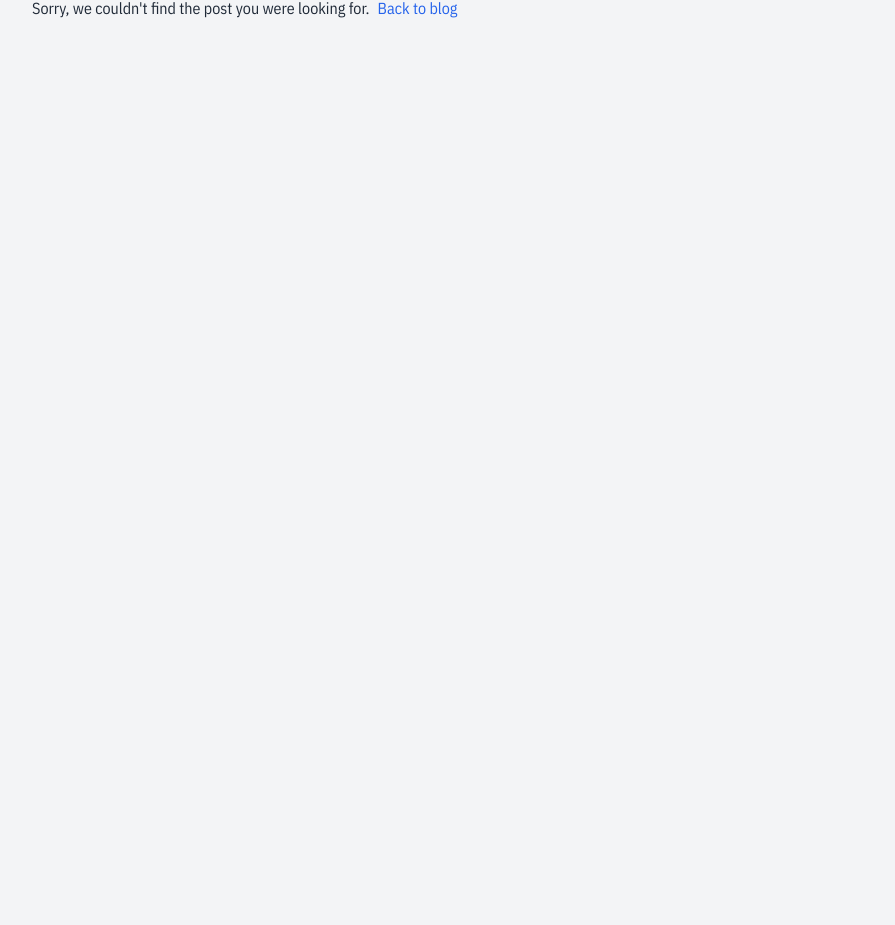
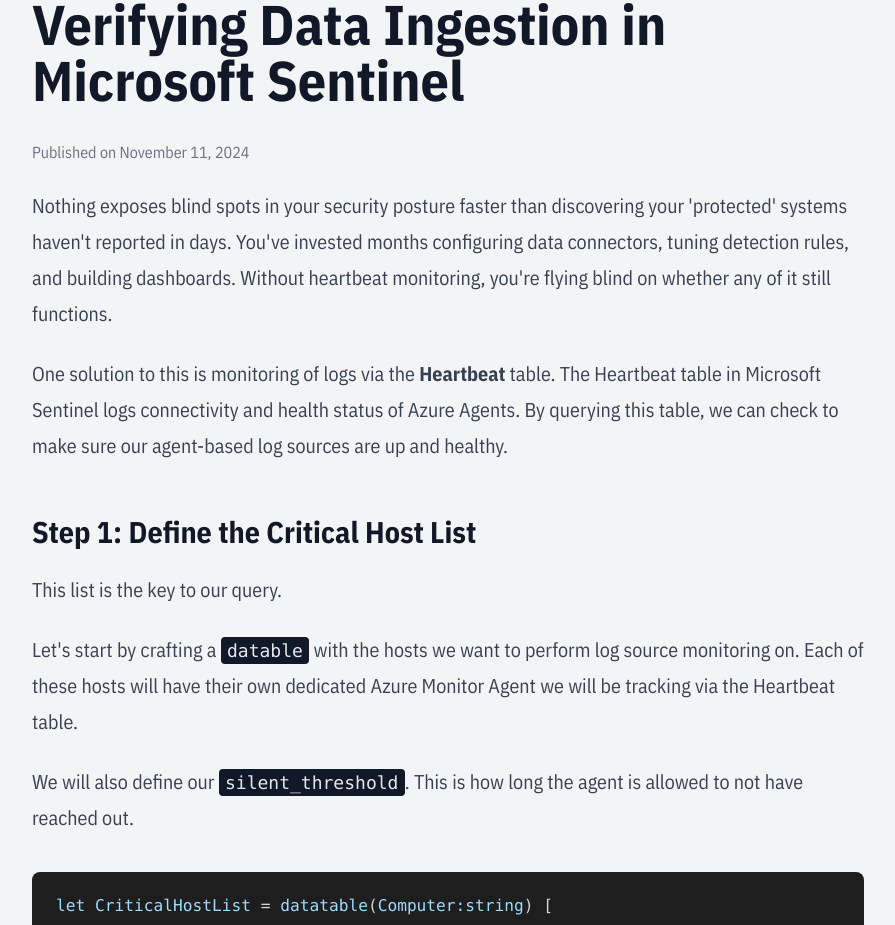
Before and after one commit to Rixonpolvi/rixonpolvi.github.io, a React (Vite) app: page /blog/verifying-data-ingestion-in-microsoft-sentinel in a window 1280 px wide. Before the commit this address had no page. Shown: the part 172-1097 px from the top of the page, without its empty margins (192-1087 px from the left). Before the commit the page ends 800 px from the top, so only its background shows below. Built offline with nearby package versions, Linux system fonts and the light colour scheme.

Commit message:
Removed template blog posts, finalized VerifyingDataIngestioninMicrosoftSentinel

```diff
--- a/src/blog/post-metadata.ts
+++ b/src/blog/post-metadata.ts
@@ -7,22 +7,10 @@
 
 export const posts: PostMeta[] = [
   {
-    slug: "third-post",
-    title: "Third Post",
-    date: "2025-07-11",
-    summary: "A brief summary of this fantastic new post.",
+    slug: "verifying-data-ingestion-in-microsoft-sentinel",
+    title: "Verifying Data Ingestion in Microsoft Sentinel",
+    date: "2024-11-11",
+    summary:
+      "Exploring a solution for silent log source monitoring in Microsoft Sentinel.",
   },
-  {
-    slug: "2nd-post",
-    title: "2ND Post",
-    date: "2025-07-11",
-    summary: "A brief summary of this fantastic new post.",
-  },
-  {
-    slug: "first-post",
-    title: "Test post",
-    date: "2024-07-11", // Use YYYY-MM-DD format
-    summary: "a",
-  },
-  // Add your next post's metadata here when you write it
 ];
--- a/src/blog/posts/FirstPost.tsx
+++ /dev/null
@@ -1,28 +0,0 @@
-import CodeBlock from '../../components/CodeBlock/CodeBlock';
-
-const FirstPost: React.FC = () => {
-
-    const exampleCode = `
-    print("Hello World")
-    `
-
-    return (
-        <article>
-            <p className="mb-4">
-                Test post.
-            </p>
-            <h3 className="text-xl font-bold mb-2">The Problem</h3>
-            <p className="mb-4">
-                A
-            </p>
-            <CodeBlock code={exampleCode} language="python" />
-            <h3 className="text-xl font-bold mb-2">The Solution</h3>
-            <p>
-                B
-            </p>
-            {/* You can add code blocks, images, etc. here */}
-        </article>
-    );
-};
-
-export default FirstPost;
--- /dev/null
+++ b/src/blog/posts/VerifyingDataIngestioninMicrosoftSentinel.tsx
@@ -0,0 +1,122 @@
+import CodeBlock from '../../components/CodeBlock/CodeBlock';
+
+const VerifyingDataIngestioninMicrosoftSentinel: React.FC = () => {
+
+    const dataTable = `
+    let CriticalHostList = datatable(Computer:string) [
+    "DC-PROD-01",       // Domain Controller
+    "DC-PROD-02",
+    "SQL-FINANCE-01",   // Finance SQL Server
+    "WEB-APP-CORE-01",  // Core Business App Server
+    "MISSING-SERVER-01" // A server that is completely offline
+];
+let silent_threshold = 6h;
+    `
+    const fullQuery = `
+    CriticalHostList
+| join kind=leftouter (
+    Heartbeat
+    | summarize LastHeartbeat=max(TimeGenerated) by Computer
+) on Computer
+| where isnull(LastHeartbeat) or (now() - LastHeartbeat > silent_threshold)
+| project
+    Computer,
+    LastHeartbeat,
+    Status = iff(isnull(LastHeartbeat), "Never Seen in Lookback", "Silent")
+
+    `
+
+    return (
+        <article>
+            <p className="mb-4">
+                Nothing exposes blind spots in your security posture faster than discovering your 'protected' systems haven't reported in days.
+                You've invested months configuring data connectors, tuning detection rules, and building dashboards.
+                Without heartbeat monitoring, you're flying blind on whether any of it still functions.
+            </p>
+            <p className="mb-4">
+
+            </p>
+            <p className="mb-4">
+                One solution to this is monitoring of logs via the <b>Heartbeat</b> table.
+                The Heartbeat table in Microsoft Sentinel logs connectivity and health status of Azure Agents.
+                By querying this table, we can check to make sure our agent-based log sources are up and healthy.
+            </p>
+            <h3 className="text-xl font-bold mt-6 mb-2">Step 1: Define the Critical Host List</h3>
+            <p className="mb-4">
+                This list is the key to our query.
+            </p>
+            <p className="mb-4">
+                Let's start by crafting a <code>datable</code> with the hosts we want to perform log source monitoring on.
+                Each of these hosts will have their own dedicated Azure Monitor Agent we will be tracking via the Heartbeat table.
+            </p>
+            <p className="mb-4">
+                We will also define our <code>silent_threshold</code>.
+                This is how long the agent is allowed to not have reached out.
+            </p>
+            <CodeBlock code={dataTable} language="SQL" />
+            <p className="mb-4">
+
+            </p>
+            <h3 className="text-xl font-bold mt-6 mb-2">Step 2: Building the Query Logic</h3>
+            <p className="mb-4">
+                We want to take the list we built above and perform a <code>left outer join</code> against the Heartbeat table.
+                This ensures we have all of our monitored hosts in the results.
+
+                There are two failure modes we need to account for with this query -
+            </p>
+            <ol className="list-decimal list-inside space-y-2">
+                <li>
+                    <b>Silent Hosts:</b> The server has reported before, but its last heartbeat is older than our <code>silent_threshold</code>.
+                </li>
+                <li>
+                    <b>Missing Hosts:</b> The server is on our critical list but has <i>never</i> sent a heartbeat within the query's entire lookback period.
+                </li>
+            </ol>
+            <h3 className="text-xl font-bold mt-6 mb-2">Interpreting the Results</h3>
+            <CodeBlock code={fullQuery} language="SQL" />
+            <p className="mb-4">
+                Below is the simulated output from our query. It clearly flags two servers for the operations team to investigate: one that recently fell silent and another that is completely missing.
+            </p>
+            <div className="overflow-x-auto">
+                <table>
+                    <thead>
+                        <tr>
+                            <th scope="col">Computer</th>
+                            <th scope="col">LastHeartbeat [UTC]</th>
+                            <th scope="col">Status</th>
+                        </tr>
+                    </thead>
+                    <tbody>
+                        <tr>
+                            <td><code>SQL-FINANCE-01</code></td>
+                            <td><code>2024-10-26T18:00:00.000Z</code></td>
+                            <td>Silent</td>
+                        </tr>
+                        <tr>
+                            <td><code>MISSING-SERVER-01</code></td>
+                            <td><em>null</em></td>
+                            <td>Never Seen in Lookback</td>
+                        </tr>
+                    </tbody>
+                    <caption>
+                        Alert output showing critical hosts that are either silent or have never sent logs.
+                    </caption>
+                </table>
+            </div>
+            <h3 className="text-xl font-bold mt-6 mb-2">Making it Production-Ready</h3>
+            <p className="mb-4">
+                With this query, you can now reliably detect both intermittently silent and completely missing agents. To productionize this solution, consider these next steps:
+            </p>
+            <ul className="list-disc list-inside space-y-2">
+                <li>
+                    <b>Create an Analytics Rule:</b> Embed this KQL into a scheduled analytics rule to automatically generate incidents for your security team.
+                </li>
+                <li>
+                    <b>Use a Watchlist:</b> Migrate the <code>CriticalHostList</code> from the query into a Microsoft Sentinel Watchlist. This decouples your logic from your configuration, allowing the list to be easily updated by your team without editing the rule itself.
+                </li>
+            </ul>
+        </article >
+    );
+};
+
+export default VerifyingDataIngestioninMicrosoftSentinel;
--- a/src/pages/BlogIndexPage/BlogIndexPage.tsx
+++ b/src/pages/BlogIndexPage/BlogIndexPage.tsx
@@ -1,6 +1,6 @@
 import { Link } from 'react-router-dom';
 import { posts } from '../../blog/post-metadata'; // Import our metadata
-import { formatDate } from '../../utils/formatDate'; // Assuming you have this helper
+import { formatDate } from '../../utils/formatDate';
 
 const BlogIndexPage: React.FC = () => {
     return (
--- a/src/pages/BlogPostPage/BlogPostPage.tsx
+++ b/src/pages/BlogPostPage/BlogPostPage.tsx
@@ -4,31 +4,23 @@
 import { posts } from '../../blog/post-metadata';
 import { formatDate } from '../../utils/formatDate';
 
-// 1. Import all your post components
-import FirstPost from '../../blog/posts/FirstPost';
-
-// 2. Create a mapping from slug to component
-import POST_2NDPost from '../../blog/posts/2NDPost';
-
-import ThirdPost from '../../blog/posts/ThirdPost';
+import VerifyingDataIngestioninMicrosoftSentinel from '../../blog/posts/VerifyingDataIngestioninMicrosoftSentinel';
 
 const postContentComponents: { [key: string]: React.ComponentType } = {
-  'third-post': ThirdPost,
-  '2nd-post': POST_2NDPost,
-  'first-post': FirstPost,
+  'verifying-data-ingestion-in-microsoft-sentinel': VerifyingDataIngestioninMicrosoftSentinel,
 };
 
 const BlogPostPage: React.FC = () => {
-  // 3. Get the slug from the URL
+  // Get the slug from the URL
   const { slug } = useParams<{ slug: string }>();
 
-  // 4. Find the metadata for the current post
+  // Find the metadata for the current post
   const postMeta = useMemo(() => posts.find(p => p.slug === slug), [slug]);
 
-  // 5. Find the content component for the current post
+  // Find the content component for the current post
   const PostContent = slug ? postContentComponents[slug] : null;
 
-  // 6. Handle the case where the post is not found
+  // Handle the case where the post is not found
   if (!postMeta || !PostContent) {
     return (
       <div>
@@ -43,7 +35,7 @@
     );
   }
 
-  // 7. Render the post
+  // Render the post
   return (
     <div>
       <Link
@@ -54,8 +46,7 @@
         <span className="group-hover:underline">Back to all posts</span>
       </Link>
 
-      {/* The rest of the post content, now wrapped in a div */}
-    <div className="prose lg:prose-xl max-w-none"> {/* 'prose' gives nice typography */}
+      <div className="prose lg:prose-xl max-w-none">
         <h1 className="font-bold">{postMeta.title}</h1>
         <p className="text-base text-gray-500 !-mt-4 mb-8">
           Published on {formatDate(postMeta.date)}
--- a/tailwind.config.js
+++ b/tailwind.config.js
@@ -1,6 +1,5 @@
-// tailwind.config.js
-import defaultTheme from 'tailwindcss/defaultTheme';
-import typography from '@tailwindcss/typography';
+import defaultTheme from "tailwindcss/defaultTheme";
+import typography from "@tailwindcss/typography";
 
 /** @type {import('tailwindcss').Config} */
 export default {
@@ -12,11 +11,44 @@
     extend: {
       // This is where you add your custom font
       fontFamily: {
-        sans: ['IBM Plex Sans Condensed', ...defaultTheme.fontFamily.sans]
+        sans: ["IBM Plex Sans Condensed", ...defaultTheme.fontFamily.sans],
       },
+      typography: ({ theme }) => ({
+        DEFAULT: {
+          css: {
+            "code::before": { content: '""' }, // Remove default backticks
+            "code::after": { content: '""' },
+            code: {
+              backgroundColor: theme("colors.gray.900"),
+              color: theme("colors.gray.200"),
+              fontWeight: "500",
+              padding: "0.2rem 0.4rem",
+              borderRadius: "0.25rem",
+            },
+            "ol > li::marker": {
+              fontWeight: "500",
+              color: theme("colors.gray.700"), // Softer grey for the numbers
+            },
+            "ul > li::marker": {
+              backgroundColor: theme("colors.gray.400"), // Softer grey for the bullet points
+            },
+            "--tw-prose-body": theme("colors.gray[700]"),
+            "--tw-prose-headings": theme("colors.gray[900]"),
+            "--tw-prose-td-borders": theme("colors.gray[300]"),
+            "--tw-prose-th-borders": theme("colors.gray[400]"),
+            "--tw-prose-captions": theme("colors.gray[500]"),
+            "--tw-prose-code": theme("colors.gray[800]"),
+            "--tw-prose-pre-code": theme("colors.gray[200]"),
+            "--tw-prose-pre-bg": theme("colors.gray[800]"),
+            "--tw-prose-thead": {
+              color: theme("colors.gray.900"),
+              borderBottomColor: theme("colors.gray.400"),
+            },
+            "--tw-prose-tbody-tr-borders": theme("colors.gray.300"),
+          },
+        },
+      }),
     },
   },
-  plugins: [
-    typography
-  ],
-}
+  plugins: [typography],
+};
```
Lines whose indentation alone changed are shown as unchanged.
